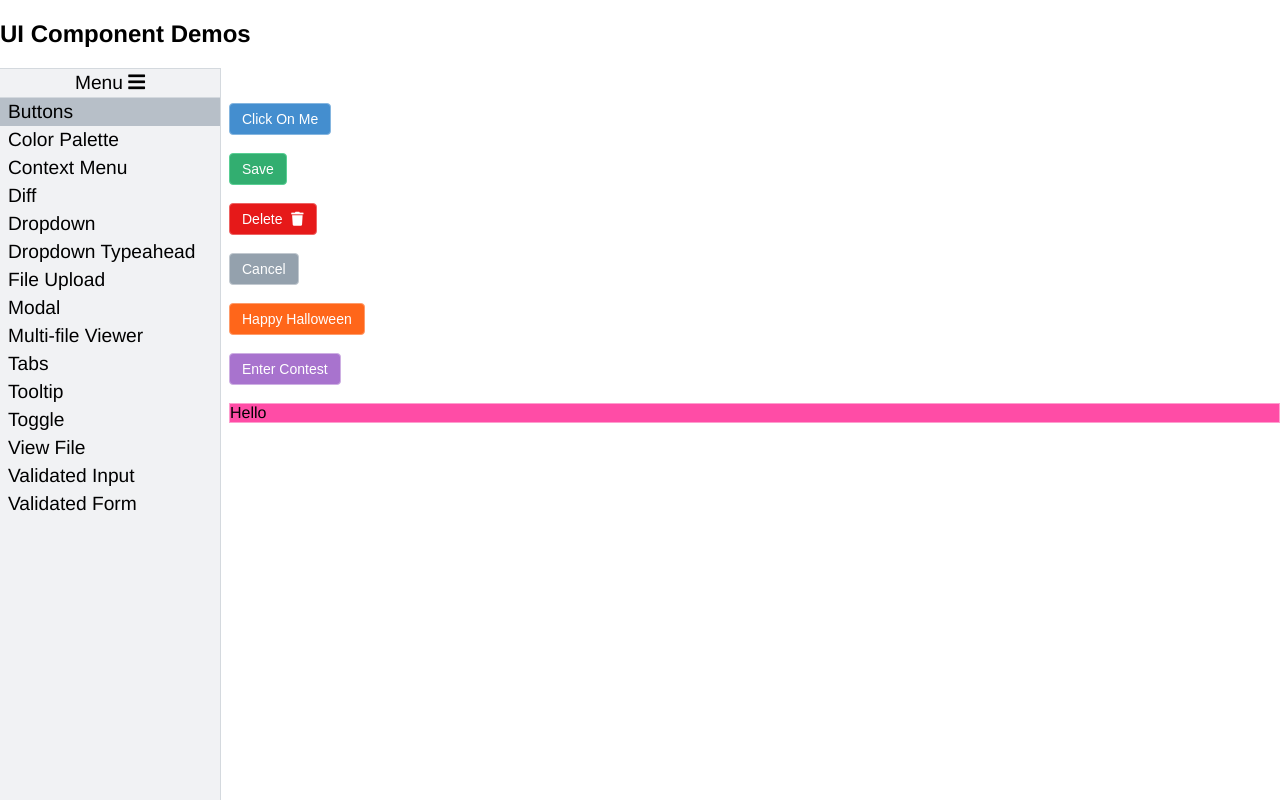
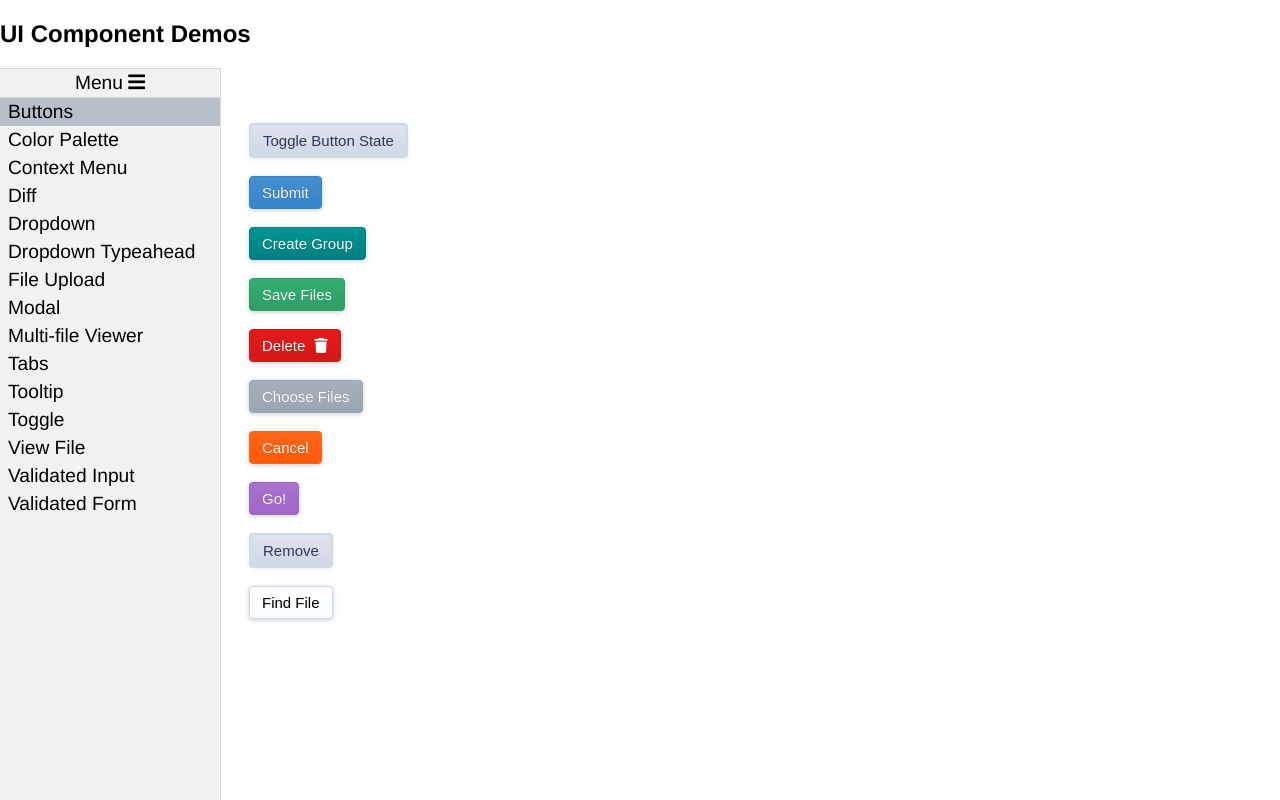
Before and after one commit to eecs-autograder/ag-website-vue, a Vue app: page /__demos__ in a window 1280 px wide. Built offline with nearby package versions, Linux system fonts and the light colour scheme.

Commit message:
Working on making the buttons look dull when disabled, and clickable when not.

```diff
--- a/src/components/course_admin/manage_projects/manage_projects.vue
+++ b/src/components/course_admin/manage_projects/manage_projects.vue
@@ -173,10 +173,6 @@
   @extend .green-button;
 }
 
-.add-project-button:disabled {
-  @extend .gray-button;
-}
-
 .add-project-button, .add-project-button:disabled {
   font-size: 16px;
   margin: 15px 0 20px 0;
--- a/src/components/course_admin/manage_projects/single_project.vue
+++ b/src/components/course_admin/manage_projects/single_project.vue
@@ -313,10 +313,6 @@ a {
   @extend .green-button;
 }
 
-.clone-project-button:disabled {
-  @extend .gray-button;
-}
-
 .clone-project-button, .clone-project-button:disabled {
   font-size: 16px;
   margin: 30px 0 10px 0;
--- a/src/components/project_admin/expected_student_files/single_expected_student_file.vue
+++ b/src/components/project_admin/expected_student_files/single_expected_student_file.vue
@@ -300,7 +300,6 @@ export function handle_edit_expected_student_file_error(component: SingleExpecte
 
 #modal-button-container {
   padding: 10px;
-  text-align: right;
 }
 
 .modal-cancel-button {
--- a/src/demos/button_demo.vue
+++ b/src/demos/button_demo.vue
@@ -1,28 +1,49 @@
 <template>
-  <div>
+  <div class="button-demo">
 
-    <button class="blue-button"> Click On Me </button>
+    <button class="light-gray-button"
+            @click="buttons_disabled = !buttons_disabled"> Toggle Button State</button>
     <br>
     <br>
-    <button class="green-button"> Save </button>
+    <button class="blue-button"
+            :disabled="buttons_disabled"> Submit </button>
     <br>
     <br>
-    <button class="red-button"> Delete
+
+    <button class="teal-button"
+            :disabled="buttons_disabled"> Create Group </button>
+    <br>
+    <br>
+
+
+    <button class="green-button"
+            :disabled="buttons_disabled"> Save Files </button>
+    <br>
+    <br>
+    <button class="red-button"
+            :disabled="buttons_disabled"> Delete
       <p class="trash-can fas fa-trash"></p>
     </button>
     <br>
     <br>
-    <button class="gray-button"> Cancel </button>
+    <button class="gray-button"
+            :disabled="buttons_disabled"> Choose Files </button>
     <br>
     <br>
-    <button class="orange-button"> Happy Halloween </button>
+    <button class="orange-button"
+            :disabled="buttons_disabled"> Cancel </button>
     <br>
     <br>
-    <button class="purple-button"> Enter Contest </button>
+    <button class="purple-button"
+            :disabled="buttons_disabled"> Go! </button>
     <br>
     <br>
-
-    <div class="button custom-button"> Hello </div>
+    <button class="light-gray-button"
+            :disabled="buttons_disabled"> Remove </button>
+    <br>
+    <br>
+    <button class="white-button"
+            :disabled="buttons_disabled"> Find File </button>
 
   </div>
 </template>
@@ -31,27 +52,19 @@ import { Component, Prop, Vue } from 'vue-property-decorator';
 
 @Component
 export default class ButtonDemo extends Vue {
+  buttons_disabled = false;
 }
 </script>
 <style scoped lang="scss">
 @import '@/styles/colors.scss';
 @import '@/styles/button_styles.scss';
 
-.custom-button {
-  background-color: hsl(330, 100%, 65%);
-  border: 1px solid hsl(330, 100%, 81%);
-}
-
-.custom-button:hover {
-  background-color: hsl(330, 100%, 60%);
-}
-
-.custom-button:focus {
-  outline-color: hsl(330, 100%, 90%);
-}
-
 .trash-can {
   margin: 0 0 0 5px;
 }
 
+.button-demo {
+  padding: 20px;
+}
+
 </style>
--- a/src/demos/color_palette_demo.vue
+++ b/src/demos/color_palette_demo.vue
@@ -2,6 +2,11 @@
 
   <div>
     <p class="color-announcement"> Grays </p>
+
+    <div class="color">
+      <p class="color-name"> white-gray </p>
+      <p class="color-square white-gray"></p>
+    </div>
 
     <div class="color">
       <p class="color-name"> pebble-light </p>
@@ -67,6 +72,11 @@
       <p class="color-square burnt-red"></p>
     </div>
 
+    <div class="color">
+      <p class="color-name"> dark-pink </p>
+      <p class="color-square dark-pink"></p>
+    </div>
+
     <div class="color-divider"></div>
 
     <p class="color-announcement"> Oranges </p>
@@ -99,6 +109,16 @@
     <p class="color-announcement"> Blues </p>
 
     <div class="color">
+      <p class="color-name"> gray-blue-1 </p>
+      <p class="color-square gray-blue-1"></p>
+    </div>
+
+    <div class="color">
+      <p class="color-name"> gray-blue-2 </p>
+      <p class="color-square gray-blue-2"></p>
+    </div>
+
+    <div class="color">
       <p class="color-name"> light-blue </p>
       <p class="color-square light-blue"></p>
     </div>
@@ -111,6 +131,16 @@
     <div class="color">
       <p class="color-name"> ocean-blue </p>
       <p class="color-square ocean-blue"></p>
+    </div>
+
+    <div class="color">
+      <p class="color-name"> navy-blue </p>
+      <p class="color-square navy-blue"></p>
+    </div>
+
+    <div class="color">
+      <p class="color-name"> dark-blue </p>
+      <p class="color-square dark-blue"></p>
     </div>
 
     <div class="color-divider"></div>
@@ -179,6 +209,10 @@
   background-color: $pebble-medium;
 }
 
+.white-gray {
+  background-color: $white-gray;
+}
+
 .pebble-light {
   background-color: $pebble-light;
 }
@@ -215,6 +249,10 @@
   background-color: $burnt-red;
 }
 
+.dark-pink {
+  background-color: $dark-pink;
+}
+
 .ballet-slipper {
   background-color: $ballet-slipper;
 }
@@ -243,6 +281,14 @@
   background-color: $sky-blue;
 }
 
+.gray-blue-1 {
+  background-color: $gray-blue-1;
+}
+
+.gray-blue-2 {
+  background-color: $gray-blue-2;
+}
+
 .light-blue {
   background-color: $light-blue;
 }
@@ -251,4 +297,12 @@
   background-color: $ocean-blue;
 }
 
+.navy-blue {
+  background-color: $navy-blue;
+}
+
+.dark-blue {
+  background-color: $dark-blue;
+}
+
 </style>
--- a/src/styles/button_styles.scss
+++ b/src/styles/button_styles.scss
@@ -2,85 +2,211 @@
 
 button {
     border-radius: 4px;
+    border-width: 1px;
+    border-style: solid;
+    box-shadow: 0 1px 5px $pebble-dark;
     cursor: pointer;
     color: white;
     display: inline-block;
-    font-size: 14px;
+    font-size: 15px;
     padding: 7px 12px;
+}
+
+button:focus {
+    outline: none;
 }
 
 .button:disabled {
     cursor: not-allowed;
+    text-shadow: none;
 }
 
 .red-button {
     @extend .button;
     background-color: hsl(0, 80%, 50%);
-    border: 1px solid hsl(0, 80%, 66%);
+    background-image: linear-gradient(hsl(0, 80%, 50%), hsl(0, 80%, 46%));
+    border-color: hsl(0, 80%, 46%);
+    text-shadow: 0 -0.5px 0.5px hsl(0, 80%, 25%);
 }
 
 .red-button:hover:enabled {
-    background-color: hsl(0, 80%, 45%);
+    background-color: hsl(0, 80%, 48%);
+    border-color: hsl(0, 80%, 48%);
+    background-image: linear-gradient(hsl(0, 80%, 52%), hsl(0, 80%, 48%));
+}
+
+.red-button:active:enabled {
+    background-color: hsl(0, 80%, 42%);
+    border-color: hsl(0, 80%, 42%);
+    background-image: linear-gradient(hsl(0, 80%, 46%), hsl(0, 80%, 42%));
+    box-shadow: none;
 }
 
 .red-button:focus {
-    outline-color: hsl(0.61, 80%, 85%);
+    box-shadow: 0 0 3pt 2pt hsl(0, 80%, 85%);
+}
+
+.red-button:disabled {
+    background-image: linear-gradient(hsla(0, 80%, 70%, .7), hsla(0, 80%, 68%, .7));
+    border-color: hsla(0, 80%, 46%, .1);
+    color: hsla(0, 0%, 100%, .75);
 }
 
 .orange-button {
     @extend .button;
     background-color: hsl(20, 100%, 55%);
-    border: 1px solid hsl(20, 100%, 71%);
+    background-image: linear-gradient(hsl(20, 100%, 55%), hsl(20, 100%, 51%));
+    border: 1px solid hsl(20, 100%, 55%);
+    text-shadow: 0 -0.5px 0.5px hsl(20, 100%, 35%);
 }
 
 .orange-button:hover:enabled {
-    background-color: hsl(20, 100%, 50%);
+    background-color: hsl(20, 100%, 53%);
+    border-color: hsla(20, 100%, 53%, 0.2);
+    background-image: linear-gradient(hsl(20, 100%, 57%), hsl(20, 100%, 53%));
+}
+
+.orange-button:active:enabled {
+    background-color: hsl(20, 100%, 47%);
+    border-color: hsla(20, 100%, 47%, 0.2);
+    background-image: linear-gradient(hsl(20, 100%, 51%), hsl(20, 100%, 47%));
+    box-shadow: none;
 }
 
 .orange-button:focus {
-    outline-color: hsl(20, 100%, 80%);
+    box-shadow: 0 0 3pt 2pt hsl(20, 100%, 85%);
+}
+
+.orange-button:disabled {
+    background-image: linear-gradient(hsla(20, 100%, 70%, .5), hsla(20, 100%, 68%, .5));
+    border-color: hsla(20, 100%, 55%, .1);
+    color: hsla(0, 0%, 100%, .75);
 }
 
 .green-button {
     @extend .button;
     background-color: $save-green;
-    border: 1px solid lighten($save-green, 14%);
+    background-image: linear-gradient(hsl(150, 55%, 44%), hsl(150, 55%, 40%));
+    border-color: hsl(150, 55%, 40%);
+    text-shadow: 0 -0.5px 0.5px hsl(150, 55%, 24%);
 }
 
 .green-button:hover:enabled {
-    background-color: darken($save-green, 5%);
+    background-color: darken($save-green, 10);
+    border-color: hsla(150, 55%, 42%, .9);
+    background-image: linear-gradient(hsl(150, 55%, 46%), hsl(150, 55%, 42%));
+}
+
+.green-button:active:enabled {
+    background-color: darken($save-green, 10);
+    border-color: hsla(150, 55%, 36%, .9);
+    background-image: linear-gradient(hsl(150, 55%, 40%), hsl(150, 55%, 36%));
+    box-shadow: none;
 }
 
 .green-button:focus {
-    outline-color: lighten($save-green, 35%);
+    box-shadow: 0 0 3pt 2pt hsl(150, 55%, 86%);
+}
+
+.green-button:disabled {
+    background-image: linear-gradient(hsla(150, 55%, 88%, .4), hsla(150, 55%, 86%, .4));
+    border-color: hsla(150, 55%, 40%, .2);
+    color: hsla(0, 0%, 100%, .75);
 }
 
 .blue-button {
     @extend .button;
-    background-color: hsl(208, 59%, 54%);
-    border: 1px solid hsl(208, 59%, 70%);
+    background-color: hsl(208, 59%, 50%);
+    background-image: linear-gradient(hsl(208, 59%, 54%), hsl(208, 59%, 50%));
+    border-color: hsl(208, 59%, 50%);
+    text-shadow: 0 -0.5px 0.5px $navy-blue;
 }
 
 .blue-button:hover:enabled {
+    background-color: hsl(208, 59%, 54%);
+    border-color: hsla(208, 59%, 52%, .9);
+    background-image: linear-gradient(hsl(208, 59%, 56%), hsl(208, 59%, 52%));
+}
+
+.blue-button:active:enabled {
     background-color: hsl(208, 59%, 49%);
+    border-color: hsla(208, 59%, 46%, .9);
+    background-image: linear-gradient(hsl(208, 59%, 50%), hsl(208, 59%, 46%));
+    box-shadow: none;
 }
 
 .blue-button:focus {
-    outline-color: hsl(208, 59%, 85%);
+    box-shadow: 0 0 3pt 2pt hsl(208, 59%, 86%);
+}
+
+.blue-button:disabled {
+    background-image: linear-gradient(hsla(208, 59%, 90%, .2), hsla(208, 59%, 88%, .2));
+    border-color: hsla(208, 59%, 54%, .2);
+    color: hsla(0, 0%, 100%, .75);
+}
+
+.teal-button {
+    @extend .button;
+    background-color: hsl(180, 100%, 25%);
+    background-image: linear-gradient(hsl(180, 100%, 29%), hsl(180, 100%, 25%));
+    border-color: hsl(180, 100%, 25%);
+    text-shadow: 0 -0.5px 0.5px hsl(180, 100%, 15%);
+}
+
+.teal-button:hover:enabled {
+    background-color: hsl(180, 100%, 27%);
+    background-image: linear-gradient(hsl(180, 100%, 31%), hsl(180, 100%, 27%));
+    border-color: hsla(180, 100%, 27%, .9);
+}
+
+.teal-button:active:enabled {
+    background-color: hsl(180, 100%, 21%);
+    background-image: linear-gradient(hsl(180, 100%, 25%), hsl(180, 100%, 21%));
+    border-color: hsla(180, 100%, 21%, .9);
+    box-shadow: none;
+}
+
+.teal-button:focus {
+    box-shadow: 0 0 3pt 2pt hsl(180, 100%, 90%);
+}
+
+.teal-button:disabled {
+    background-image: linear-gradient(hsla(180, 100%, 80%, .2), hsla(180, 100%, 78%, .2));
+    border-color: hsla(180, 100%, 78%, .2);
+    color: hsla(0, 0%, 100%, .75);
 }
 
 .purple-button {
     @extend .button;
     background-color: hsl(275, 48%, 63%);
-    border: 1px solid hsl(275, 48%, 79%);
+    background-image: linear-gradient(hsl(275, 48%, 63%), hsl(275, 48%, 59%));
+    border-color: hsl(275, 48%, 59%);
+    text-shadow: 0 -0.5px 0.5px hsl(275, 48%, 42%);
 }
 
+// up by 2
 .purple-button:hover:enabled {
-    background-color: hsl(275, 48%, 58%);
+    background-color: hsl(275, 48%, 59%);
+    border-color: hsla(275, 48%, 61%, .9);
+    background-image: linear-gradient(hsl(275, 48%, 65%), hsl(275, 48%, 61%));
+}
+
+// down by 4
+.purple-button:active:enabled {
+    background-color: hsl(275, 48%, 59%);
+    border-color: hsla(275, 48%, 55%, .9);
+    background-image: linear-gradient(hsl(275, 48%, 59%), hsl(275, 48%, 55%));
+    box-shadow: none;
 }
 
 .purple-button:focus {
-    outline-color: hsl(275, 48%, 88%);
+    box-shadow: 0 0 3pt 2pt hsl(275, 48%, 90%);
+}
+
+.purple-button:disabled {
+    background-image: linear-gradient(hsla(275, 48%, 77%, .2), hsla(275, 48%, 75%, .2));
+    border-color: hsla(275, 48%, 59%, .1);
+    color: hsla(0, 0%, 100%, .75);
 }
 
 .light-gray-button {
@@ -100,25 +226,89 @@ button {
 
 .gray-button {
     @extend .button;
-    background-color: hsl(210, 13%, 63%);
-    border: 1px solid hsl(210, 13%, 79%);
+    background-color: hsl(210, 13%, 69%);
+    background-image: linear-gradient(hsl(210, 13%, 69%), hsl(210, 13%, 65%));
+    border-color: hsl(210, 13%, 65%);
+    text-shadow: 0 -0.5px 0.5px hsl(210, 13%, 45%);
 }
 
 .gray-button:hover:enabled {
-    background-color: hsl(210, 13%, 58%);
+    background-color: hsl(210, 13%, 67%);
+    background-image: linear-gradient(hsl(210, 13%, 71%), hsl(210, 13%, 67%));
+    border-color: hsla(210, 13%, 67%, .1);
+}
+
+.gray-button:active:enabled {
+    background-color: hsl(210, 13%, 61%);
+    background-image: linear-gradient(hsl(210, 13%, 65%), hsl(210, 13%, 61%));
+    border-color: hsla(210, 13%, 61%, .1);
+    box-shadow: none;
 }
 
 .gray-button:focus {
-    outline-color: hsl(210, 13%, 88%);
+    box-shadow: 0 0 3pt 2pt hsl(208, 59%, 86%);
+}
+
+.gray-button:disabled {
+    background-image: linear-gradient(hsla(210, 13%, 69%, .2), hsla(210, 13%, 65%, .2));
+    border-color: hsla(210, 13%, 59%, .1);
+    color: hsla(0, 0%, 100%, .75);
+}
+
+.light-gray-button {
+    @extend .button;
+    background-color: hsl(220, 30%, 86%);
+    background-image: linear-gradient(hsl(220, 30%, 90%), hsl(220, 30%, 86%));
+    border-color: hsl(220, 30%, 86%);
+    color: hsl(220, 30%, 25%);
+    text-shadow: 0 -0.5px 0.5px hsl(220, 100%, 90%);
+    box-shadow: 0 1px 5px $pebble-medium;
+}
+
+.light-gray-button:hover:enabled {
+    background-color: hsl(220, 30%, 88%);
+    background-image: linear-gradient(hsl(220, 30%, 92%), hsl(220, 30%, 88%));
+    border-color: hsl(220, 30%, 88%);
+}
+
+.light-gray-button:active:enabled {
+    background-color: hsl(220, 30%, 82%);
+    background-image: linear-gradient(hsl(220, 30%, 86%), hsl(220, 30%, 82%));
+    border-color: hsl(220, 30%, 82%);
+    box-shadow: none;
+}
+
+.light-gray-button:focus {
+    box-shadow: 0 0 3pt 2pt hsl(208, 59%, 92%);
+}
+
+.light-gray-button:disabled {
+    border-color: hsla(220, 30%, 92%, .1);
+    background-image: linear-gradient(hsla(220, 30%, 96%, .4), hsla(220, 30%, 92%, .4));
+    color: hsla(220, 40%, 60%, .75);
 }
 
 .white-button {
     @extend .button;
     background-color: white;
-    border: 1px solid hsl(210, 13%, 79%);
+    border-color: hsl(220, 30%, 86%);
+    background-image: linear-gradient(hsl(200, 100%, 100%), hsl(200, 100%, 99%));
     color: black;
+    text-shadow: 0 -0.5px 0.5px hsl(220, 30%, 90%);
 }
 
-.white-button:hover:enabled {
-    background-color: $pebble-light;
+.white-button:active:enabled {
+    box-shadow: none;
 }
+
+.white-button:focus {
+    box-shadow: 0 0 3pt 2pt hsl(208, 59%, 86%);
+}
+
+.white-button:disabled {
+    border-color: hsl(220, 30%, 91%);
+    background-image: linear-gradient(hsla(200, 100%, 100%, .4), hsla(200, 100%, 99%, .4));
+    box-shadow: none;
+    color: hsla(0, 0%, 50%, 1);
+    text-shadow: 0 -0.5px 0.5px hsl(220, 30%, 90%);
+}
--- a/src/styles/colors.scss
+++ b/src/styles/colors.scss
@@ -1,4 +1,6 @@
 // Grays -------------------------------------
+
+$white-gray: hsl(210, 20%, 96%);
 
 $pebble-light: hsl(210, 13%, 95%);
 
@@ -26,6 +28,8 @@ $cherry: crimson;
 
 $burnt-red: darkred;
 
+$dark-pink: mediumvioletred;
+
 // Oranges -------------------------------------
 
 $orange: hsl(30, 100%, 68%);
@@ -42,9 +46,17 @@ $green: hsl(150, 55%, 44%);
 
 $sky-blue: hsl(208, 79%, 79%);
 
+$gray-blue-1: hsl(212, 70%, 88%);
+
+$gray-blue-2: hsl(212, 70%, 85%);
+
 $light-blue: hsl(212, 100%, 90%);
 
 $ocean-blue: hsl(208, 59%, 49%);
+
+$navy-blue: hsl(212, 50%, 27%);
+
+$dark-blue: hsl(220, 20%, 17%);
 
 // Uses ----------------------------------------
 
```
Also changed, not shown: src/components/course_admin/course_settings.vue (+0 -11 lines), src/components/course_admin/roster/roster.vue (+2 -10 lines), src/components/course_list/single_course.vue (+5 -9 lines), src/components/project_admin/expected_student_files/create_expected_student_file.vue (+1 -6 lines).
